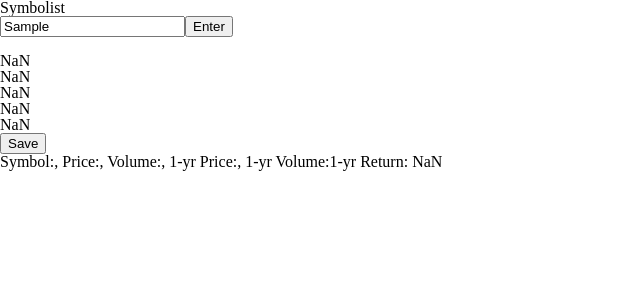
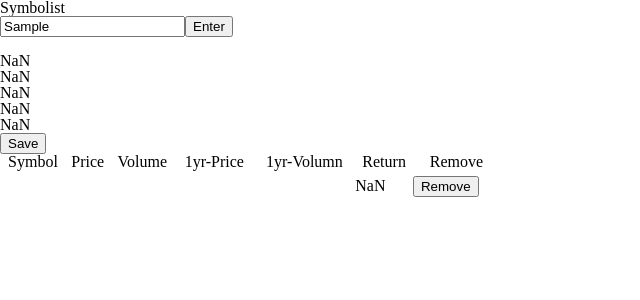
Before and after one commit to ttluan411-zz/MINI-PROJECT-symbolist, a React (Create React App) app: page / in a window 1280 px wide. Both pictures are taken after typing "Sample" into the empty fields and a click on the button "Save". Shown: the top 300 px of the page, without its empty margins (0-640 px from the left). Built offline with nearby package versions, Linux system fonts and the light colour scheme; no server answers.

Commit message:
table done

```diff
--- a/src/App.css
+++ b/src/App.css
@@ -45,3 +45,8 @@
   font-size: 20px;
   color: white;
 }*/
+
+.Table {
+  width: 500px;
+  height: 50px;
+}
--- a/src/App.js
+++ b/src/App.js
@@ -2,6 +2,7 @@ import React, { Component } from 'react';
 import './App.css';
 import './reset.css';
 import { HashRouter, Route } from 'react-router-dom';
+import Input from './Input';
 import Stockitem  from './Stockitem';
 import Watchlist from './Watchlist';
 // import Brokers from './Brokers';
@@ -69,16 +70,11 @@ class App extends Component {
 
           if (!result["Time Series (Daily)"][timePast]){
             timePast = moment(timePast).add(-2,'day').format("YYYY-MM-D")
-          // console.log(timePast)
-        // console.log( result )
-
             this.setState({
               oneYearPrice: result["Time Series (Daily)"][timePast]["1. open"],
               oneYearVolume: result["Time Series (Daily)"][timePast]["5. volume"]
             })
           } else if( result["Time Series (Daily)"][timePast] ){
-        // console.log(timePast)
-        // console.log( result )
             this.setState({
               oneYearPrice: result["Time Series (Daily)"][timePast]["1. open"],
               oneYearVolume: result["Time Series (Daily)"][timePast]["5. volume"]
@@ -87,7 +83,6 @@ class App extends Component {
 
       })
     }
-    // 2012-07-12
     handleClick(){
       console.log( this.state.input );
 
@@ -97,34 +92,22 @@ class App extends Component {
         })
         this.pullOneYearStock( this.state.input );
         this.pullStock( this.state.input );
-
       }
-
-
     handleChange(e){
       this.setState({
         input: e.target.value
       })
     }
-
    componentDidMount(){
      this.pullStock()
      this.pullOneYearStock()
   }
+  render() {
+    return (
 
-  render() {
-
-
-    return (
       <div className="App">
-
-            <div className="App-header">
-              <h2>Symbolist</h2>
-              <input className = "InputBox" type= "text" onChange={this.handleChange} placeholder="Enter symbol here" value={this.state.input}/>
-              <button className = "InputButton" onClick={this.handleClick} type="button">Enter</button>
-              {/*<input className ="Inputbox" type="text" onChange={this.handleChange} onKeyDown={this.handleEnter}  placeholder="Enter" value={this.state.input}/>*/}
-            </div>
-
+        {/*<Header />*/}
+        <Input handleClick={this.handleClick} handleChange={this.handleChange} />
             <div>
               <Stockitem {...this.state} saveStock={this.saveStock}/>
               <Watchlist stocks={this.state.stocks}/>
--- /dev/null
+++ b/src/Input.js
@@ -0,0 +1,14 @@
+import React, { Component } from 'react';
+import { Link, Route } from 'react-router-dom';
+import './App.css'
+
+export default function Watchlist( props ){
+    console.log( props );
+    return (
+        <div className="App-header">
+              <h1>Symbolist</h1>
+              <input className = "InputBox" type= "text" onChange={props.handleChange} placeholder="Enter symbol here" value={props.input}/>
+              <button className = "InputButton" onClick={() => props.handleClick()} type="button">Enter</button>
+            </div>
+    )
+}
--- a/src/Watchlist.js
+++ b/src/Watchlist.js
@@ -5,19 +5,32 @@ import './App.css'
 export default function Watchlist( props ){
     console.log( props )
     return (
-        <ul>
+
+
+
+        <table className="Table">
+            <tr>
+                <th>Symbol</th>
+                <th>Price</th>
+                <th>Volume</th>
+                <th>1yr-Price</th>
+                <th>1yr-Volumn</th>
+                <th>Return</th>
+                <th>Remove</th>
+            </tr>
             {props.stocks.map((stock, index) => {
                 return(
-                 <li>
-                    Symbol:{stock.name},
-                    Price:{stock.price},
-                    Volume:{stock.volume},
-                    1-yr Price:{stock.oneYearPrice},
-                    1-yr Volume:{stock.oneYearVolume}
-                    1-yr Return: {((props.price - props.oneYearPrice) / props.oneYearPrice).toFixed(2)}
-                </li>
+                 <tr>
+                    <td>{stock.name}</td>
+                    <td>{stock.price}</td>
+                    <td>{stock.volume}</td>
+                    <td>{stock.oneYearPrice}</td>
+                    <td>{stock.oneYearVolume}</td>
+                    <td>{((props.price - props.oneYearPrice) / props.oneYearPrice).toFixed(2)}</td>
+                    <td><button>Remove</button></td>
+                </tr>
                 )
             })}
-         </ul>
+         </table>
     )
 }
```
Also changed, not shown: src/Header.js (added). Lines whose indentation alone changed are shown as unchanged.
